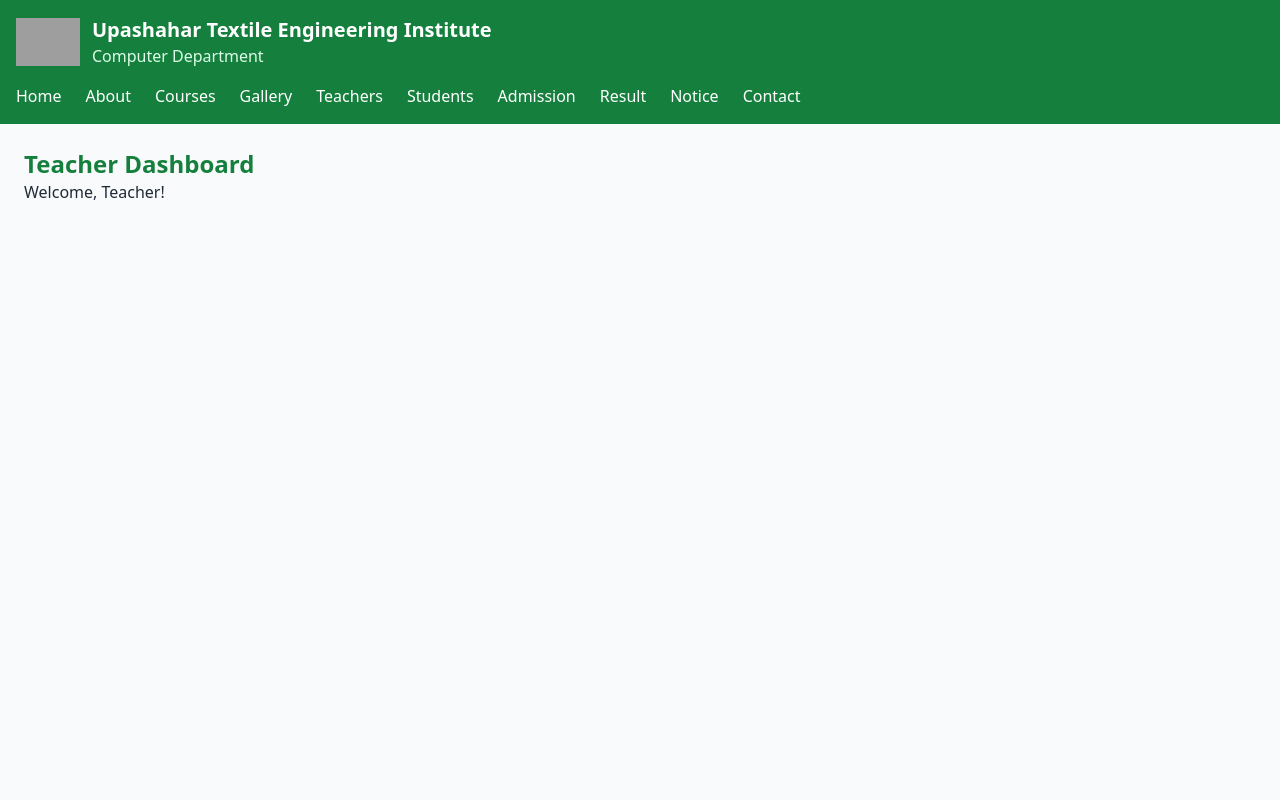
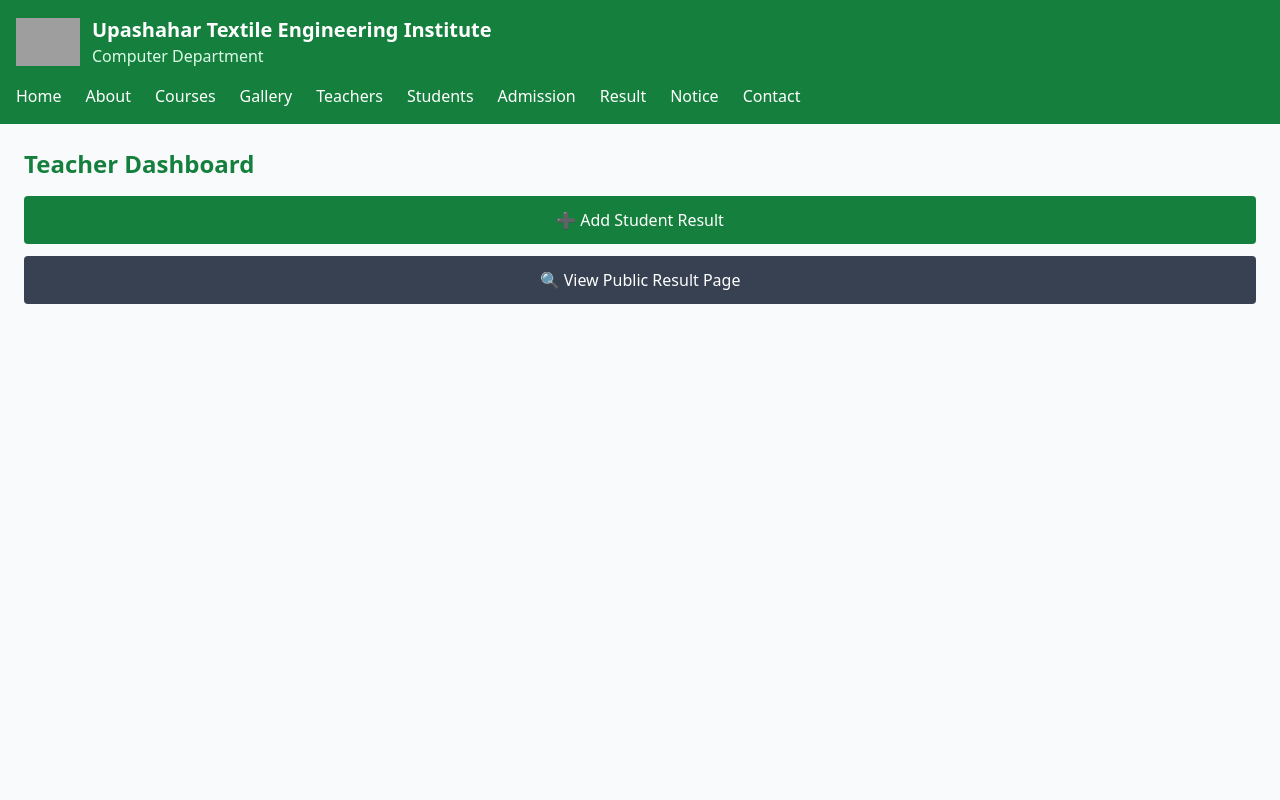
Before and after one commit to Mijanurrmiraj/utei.cst, a Next.js app: page /teacher/dashboard in a window 1280 px wide. Shown: the top 800 px of the page. Built offline with nearby package versions, Linux system fonts and the light colour scheme; grey boxes are pictures that could not be loaded.

Commit message:
Update page.js

```diff
--- a/app/teacher/dashboard/page.js
+++ b/app/teacher/dashboard/page.js
@@ -1,10 +1,28 @@
+"use client";
+import Link from "next/link";
+
 export default function Dashboard() {
   return (
     <div className="p-6">
-      <h1 className="text-2xl font-bold text-green-700">
+      <h1 className="text-2xl font-bold text-green-700 mb-4">
         Teacher Dashboard
       </h1>
-      <p>Welcome, Teacher!</p>
+
+      <div className="space-y-3">
+        <Link
+          href="/teacher/add-result"
+          className="block bg-green-700 text-white p-3 rounded text-center"
+        >
+          ➕ Add Student Result
+        </Link>
+
+        <Link
+          href="/result"
+          className="block bg-gray-700 text-white p-3 rounded text-center"
+        >
+          🔍 View Public Result Page
+        </Link>
+      </div>
     </div>
   );
 }
```
